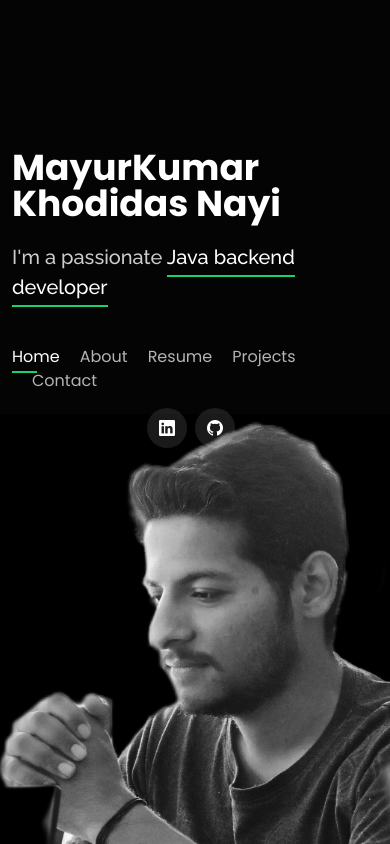
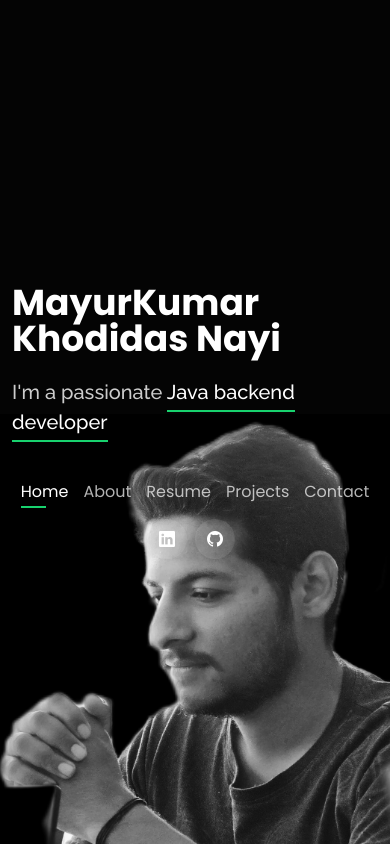
Before and after one commit to MKNAYI/mknayi.github.io, a plain HTML site: page index.html in a window 390 px wide. Drawn offline with nearby package versions, Linux system fonts and the light colour scheme.

Commit message:
Update style.css

```diff
--- a/assets/css/style.css
+++ b/assets/css/style.css
@@ -292,8 +292,12 @@ h6 {
   } */
 
   #header {
-    align-items: flex-start;
-    padding-top: 150px;
+    align-items: center;
+    justify-content: center;
+  }
+
+  #header.header-top h1{
+    display: none;
   }
   .navbar ul {
     display: flex;
@@ -301,7 +305,7 @@ h6 {
   }
 
   .navbar li + li {
-    margin-left: 20px;
+    margin-left:15px;
   }
 }
 
```
